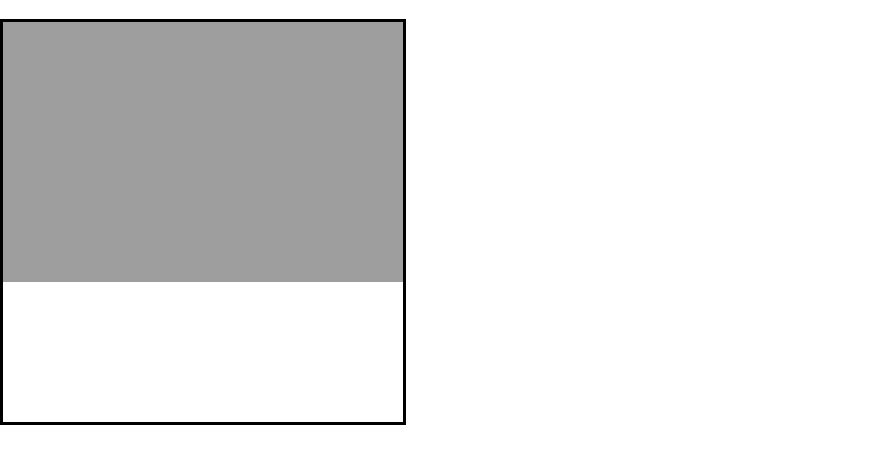
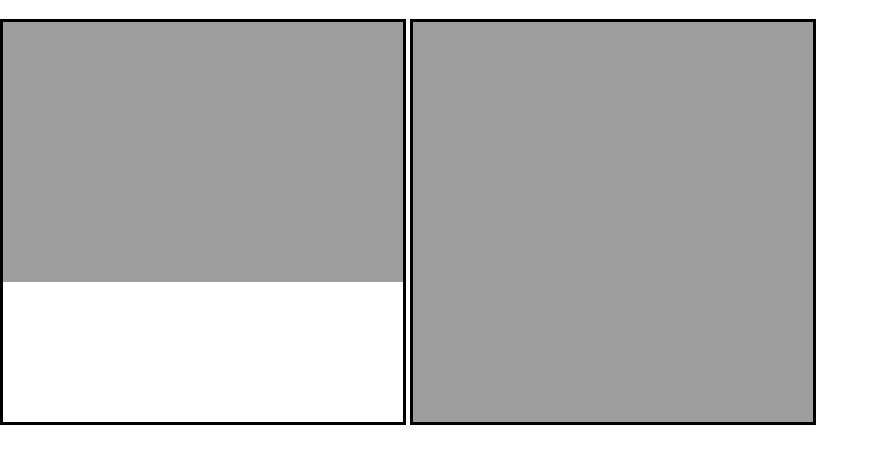
Before and after one commit to jpilet/TiledViewer, a plain HTML site: page index.html in a window 1280 px wide. Shown: the part 61-524 px from the top of the page, without its empty margins (0-879 px from the left). Drawn offline with Linux system fonts and the light colour scheme.

Commit message:
Adds CanvasTilesRenderer.

```diff
--- /dev/null
+++ b/CanvasTilesRenderer.js
@@ -0,0 +1,148 @@
+function CanvasTilesRenderer(canvas, params) {
+  this.params = (params != undefined ? params : {});
+  this.canvas = canvas;
+
+  if (!("tileSize" in this.params)) this.params.tileSize = 256;
+  if (!("url" in this.params)) this.params.url = "http://a.tile2.opencyclemap.org/transport/";
+  if (!this.params.ext) this.params.ext = ".png";
+
+  this.tiles = {};
+  this.numLoading = 0;
+  this.loadQueue = [];
+
+  this.inDraw = false;
+
+  var t = this;
+  var draw = function() { t.draw(canvas); };
+  this.pinchZoom = new PinchZoom(canvas, draw);
+
+  var constraints = [
+    { viewer: {x:0, y:0}, world: {x:0, y:0} },
+    { viewer: {x: canvas.width, y: canvas.height}, world: {x:1, y:1}}
+  ];
+  this.pinchZoom.processConstraints(constraints);
+}
+
+CanvasTilesRenderer.prototype.draw = function() {
+  if (this.inDraw) {
+    return;
+  }
+  this.inDraw = true;
+
+  var canvas = this.canvas;
+  var pinchZoom = this.pinchZoom;
+
+  // Compute a bounding box of the viewer area in world coordinates.
+  var cornersPix = [
+    {x: 0, y: 0},
+    {x: canvas.width, y: 0},
+    {x: canvas.width, y: canvas.height},
+    {x: 0, y: canvas.height},
+  ];
+  var cornersWorld = [];
+  for (var i = 0; i < 4; ++i) {
+    cornersWorld.push(pinchZoom.worldPosFromViewerPos(cornersPix[i]));
+  }
+  var bboxTopLeft = cornersWorld.reduce(
+    function(a,b) { return {x: Math.min(a.x, b.x), y: Math.min(a.y, b.y)}; },
+    {x:1, y:1});
+
+  var bboxBottomRight = cornersWorld.reduce(
+    function(a,b) { return {x: Math.max(a.x, b.x), y: Math.max(a.y, b.y)}; },
+    {x:0, y:0});
+
+  // Compute the scale level
+  var numTiles = canvas.width / this.params.tileSize;
+  var targetUnitPerTile = (bboxBottomRight.x - bboxTopLeft.x) / numTiles;
+  var scale = Math.max(0, Math.ceil(- Math.log(targetUnitPerTile) / Math.LN2));
+  var actualUnitPerTile = 1 / (1 << scale);
+
+  var getTileX = function(unitX) { return  Math.floor(unitX * (1 << scale)); };
+  var getTileY = function(unitY) { return  getTileX(unitY); };
+
+  var firstTileX = getTileX(bboxTopLeft.x);
+  var firstTileY = getTileY(bboxTopLeft.y);
+  var lastTileX = getTileX(bboxBottomRight.x);
+  var lastTileY = getTileY(bboxBottomRight.y);
+
+  // Clear the canvas
+  var context = canvas.getContext('2d');
+  context.save();
+  context.clearRect(0, 0, canvas.width, canvas.height);
+
+  pinchZoom.transform.canvasSetTransform(context);
+
+  for (var tileY = firstTileY; tileY <= lastTileY; ++tileY) {
+    for (var tileX = firstTileX; tileX <= lastTileX; ++tileX) {
+      this.renderTile(scale, tileX, tileY, context);
+    }
+  }
+
+  context.restore();
+  this.inDraw = false;
+};
+
+CanvasTilesRenderer.prototype.renderTile = function(scale, tileX, tileY, context) {
+  var zoom = 1 / (1 << scale);
+  var left = tileX * zoom;
+  var right = (tileX + 1) * zoom;
+  var top = tileY * zoom;
+  var bottom = (tileY + 1) * zoom;
+
+  var tile = this.getTile(scale, tileX, tileY);
+  if (tile && tile.complete) {
+    context.drawImage(tile, left, top, (right - left), (bottom - top));
+  }
+};
+
+CanvasTilesRenderer.prototype.getTile = function(scale, x, y) {
+  if (x < 0 || y < 0 || x >= (1 << scale) || y >= (1 << scale)) {
+    return undefined;
+  }
+
+  var key = scale + "," + x + "," + y;
+
+  if (key in this.tiles) {
+    return this.tiles[key];
+  }
+
+  // TODO: free memory..
+
+  var url = this.params.url + scale + '/' + x + '/' + y + this.params.ext;
+  this.queueTileRequest(key, url);
+  return this.tiles[key];
+};
+
+CanvasTilesRenderer.prototype.queueTileRequest = function(key, url) {
+  this.loadQueue.push({key: key, url: url});
+  this.tiles[key] = false;
+  this.processQueue();
+};
+
+CanvasTilesRenderer.prototype.processQueue = function() {
+  if (this.numLoading >= 4 || this.loadQueue.length == 0) {
+    // Busy..
+    return;
+  }
+
+  var query = this.loadQueue.pop();
+
+  this.numLoading++;
+
+  var tile = new Image();
+  tile.src = query.url;
+
+  var t = this;
+  tile.onload = function() {
+    t.numLoading--;
+    t.tiles[query.key] = tile;
+    t.processQueue();
+    t.draw();
+  };
+  tile.onerror = function() {
+    t.numLoading--;
+    t.tiles[query.key] = false;
+    t.processQueue();
+    console.log('Failed to load: ' + query.url);
+  };
+};
--- a/index.html
+++ b/index.html
@@ -9,6 +9,7 @@
   <script src="utils.js"></script>
   <script src="affinetransform.js"></script>
   <script src="pinchzoom.js"></script>
+  <script src="CanvasTilesRenderer.js"></script>
   <script src="tiledviewer.js"></script>
 </head>
 
@@ -18,8 +19,12 @@
     <canvas id="viewer" width="400" height="400" style="border:solid black 3px;">
     	Your browser sucks.
     </canvas>
+    <canvas id="viewer2" width="400" height="400" style="border:solid black 3px;">
+      Your browser sucks.
+    </canvas>
     <script>
     	InitializeTiledViewer(document.getElementById("viewer"));
+    	var canvasTilesRenderer = new CanvasTilesRenderer(document.getElementById("viewer2"));
     </script>
 </body>
 </html>
--- a/pinchzoom.js
+++ b/pinchzoom.js
@@ -7,21 +7,31 @@ function PinchZoom(element, transformChanged) {
   this.transform = new AffineTransform();
   this.transformChanged = transformChanged;
 
-  element.addEventListener("touchstart", this.handleStart, false);
-  element.addEventListener("touchend", this.handleEnd, false);
-  element.addEventListener("touchmove", this.handleMove, false);
-  element.addEventListener("mousedown", this.handleMouseDown, false);
-  element.addEventListener("mousemove", this.handleMouseMove, false);
-  element.addEventListener("mouseup", this.handleMouseUp, false);
-  addWheelListener(element, this.handleMouseWheel);
+  var t = this;
+  element.addEventListener("touchstart", function(event) { t.handleStart(event); }, false);
+  element.addEventListener("touchend", function(event) { t.handleEnd(event); }, false);
+  element.addEventListener("touchmove", function(event) { t.handleMove(event); }, false);
+  element.addEventListener("mousedown", function(event) { t.handleMouseDown(event); }, false);
+  element.addEventListener("mousemove", function(event) { t.handleMouseMove(event); }, false);
+  element.addEventListener("mouseup", function(event) { t.handleMouseUp(event); }, false);
+  addWheelListener(element, function(event) { t.handleMouseWheel(event); });
 
   element.pinchZoomInstance = this;
+  this.element = element;
 }
+
+PinchZoom.prototype.eventElement = function(event) {
+  if (event.srcElement) { return event.srcElement; }
+  else if (event.currentTarget) { return event.currentTarget; }
+  else {
+    return undefined;
+  }
+};
 
 PinchZoom.prototype.setTransform = function(transform) {
   this.transform = new AffineTransform(transform);
 
-  var viewerPos = Utils.eventPosInElementCoordinates(event, event.srcElement);
+  var viewerPos = Utils.eventPosInElementCoordinates(event, eventElement(event));
   if (this.ongoingTouches.mouse) {
     var viewerPos =  this.ongoingTouches.mouse.startViewerPos;
     this.ongoingTouches.mouse.startWorldPos = this.worldPosFromViewerPos(viewerPos.x, viewerPos.y);
@@ -39,98 +49,89 @@ PinchZoom.prototype.viewerPosFromWorldPos = function(x, y) {
 };
 
 PinchZoom.prototype.handleMouseDown = function(event) {
-  event.preventDefault();
-  var pinchZoom = event.srcElement.pinchZoomInstance;
-
-  var viewerPos = Utils.eventPosInElementCoordinates(event, event.srcElement);
-    pinchZoom.ongoingTouches.mouse = {
-      startWorldPos: pinchZoom.worldPosFromViewerPos(viewerPos.x, viewerPos.y),
+    var viewerPos = Utils.eventPosInElementCoordinates(event, this.element);
+    this.ongoingTouches.mouse = {
+      startWorldPos: this.worldPosFromViewerPos(viewerPos.x, viewerPos.y),
       startViewerPos: viewerPos,
     };
 };
 
 PinchZoom.prototype.handleMouseUp = function(event) {
   event.preventDefault();
-  var pinchZoom = event.srcElement.pinchZoomInstance;
-  pinchZoom.handleMouseMove(event);
-  pinchZoom.ongoingTouches.mouse = undefined;
+  this.handleMouseMove(event);
+  this.ongoingTouches.mouse = undefined;
 };
 
 PinchZoom.prototype.handleMouseMove = function(event) {
   event.preventDefault();
-  var pinchZoom = event.srcElement.pinchZoomInstance;
 
-  if (pinchZoom.ongoingTouches.mouse) {
+  if (this.ongoingTouches.mouse) {
     var constraints = [{
-      viewer: Utils.eventPosInElementCoordinates(event, event.srcElement),
-      world: pinchZoom.ongoingTouches.mouse.startWorldPos,
+      viewer: Utils.eventPosInElementCoordinates(event, this.element),
+      world: this.ongoingTouches.mouse.startWorldPos,
     }];
-    pinchZoom.processConstraints(constraints);
+    this.processConstraints(constraints);
   }
 };
 
 PinchZoom.prototype.handleMouseWheel = function(event) {
   event.preventDefault();
-  var pinchZoom = event.srcElement.pinchZoomInstance;
 
-  var viewerPos = Utils.eventPosInElementCoordinates(event, event.srcElement);
+  var viewerPos = Utils.eventPosInElementCoordinates(event, this.element);
   var constraints = [{
       viewer: viewerPos,
-      world: pinchZoom.worldPosFromViewerPos(viewerPos.x, viewerPos.y),
+      world: this.worldPosFromViewerPos(viewerPos.x, viewerPos.y),
   }];
   var scaleFactor = 1.0 - Math.max(-.2, Math.min(.2, event.deltaY / 20.0));
 
-  pinchZoom.transform.scale(scaleFactor);
-  pinchZoom.processConstraints(constraints);
+  this.transform.scale(scaleFactor);
+  this.processConstraints(constraints);
 };
 
 PinchZoom.prototype.handleStart = function(event) {
 	event.preventDefault();
-  var pinchZoom = event.srcElement.pinchZoomInstance;
 
 	var touches = event.changedTouches;
 	for (var i = 0; i < touches.length; i++) {
-		var viewerPos = Utils.eventPosInElementCoordinates(touches[i], event.srcElement);
-		pinchZoom.ongoingTouches[touches[i].identifier] = {
-			startWorldPos: pinchZoom.worldPosFromViewerPos(viewerPos.x, viewerPos.y),
+		var viewerPos = Utils.eventPosInElementCoordinates(touches[i], this.element);
+		this.ongoingTouches[touches[i].identifier] = {
+			startWorldPos: this.worldPosFromViewerPos(viewerPos.x, viewerPos.y),
 			startViewerPos: viewerPos,
 		};
 	}
 };
 
 PinchZoom.prototype.handleEnd = function(event) {
-	var tiledViewer = event.srcElement.tiledViewer;
-  var pinchZoom = event.srcElement.pinchZoomInstance;
+  var pinchZoom = this;
 	var touches = event.changedTouches;
 	for (var i = 0; i < touches.length; i++) {
-		Utils.assert(touches[i].identifier in pinchZoom.ongoingTouches);
-		delete pinchZoom.ongoingTouches[touches[i].identifier];
+		Utils.assert(touches[i].identifier in this.ongoingTouches);
+		delete this.ongoingTouches[touches[i].identifier];
 	}
 };
 
 PinchZoom.prototype.handleMove = function(event) {
 	event.preventDefault();
-  var pinchZoom = event.srcElement.pinchZoomInstance;
 	var touches = event.touches;
 	var constraints = [];
 	for (var i = 0; i < touches.length; i++) {
-		if (!touches[i].identifier in pinchZoom.ongoingTouches) {
+		if (!touches[i].identifier in this.ongoingTouches) {
 			// For some reason, we did not get the start event.
-			var viewerPos = Utils.eventPosInElementCoordinates(touches[i], event.srcElement);
-		  pinchZoom.ongoingTouches[touches[i].identifier] = {
-			  startWorldPos: tiledViewer.worldPosFromViewerPos(viewerPos.x, viewerPos.y),
+			var viewerPos = Utils.eventPosInElementCoordinates(touches[i], this.element);
+		  this.ongoingTouches[touches[i].identifier] = {
+			  startWorldPos: this.worldPosFromViewerPos(viewerPos.x, viewerPos.y),
 			  startViewerPos: viewerPos,
 		  };
 		}
-		var touch = pinchZoom.ongoingTouches[touches[i].identifier];
+		var touch = this.ongoingTouches[touches[i].identifier];
 
 		// Every touch is a constraint
 		constraints.push({
-			viewer: Utils.eventPosInElementCoordinates(touches[i], event.srcElement),
+			viewer: Utils.eventPosInElementCoordinates(touches[i], this.element),
 			world: touch.startWorldPos,
 		});
 	}
-	pinchZoom.processConstraints(constraints);
+	this.processConstraints(constraints);
 };
 
 PinchZoom.prototype.processConstraints = function(constraints) {
```
